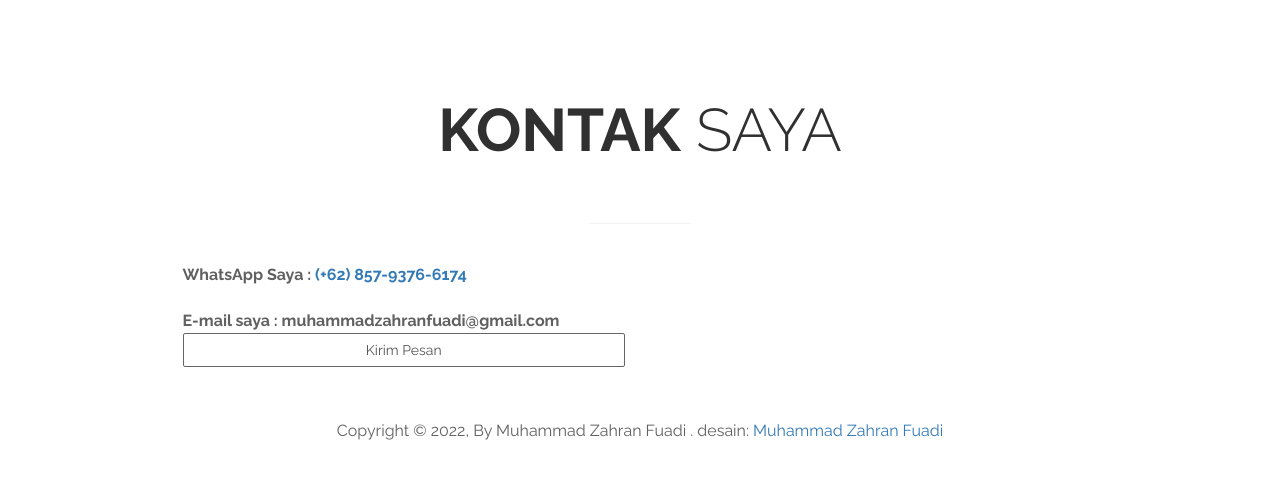
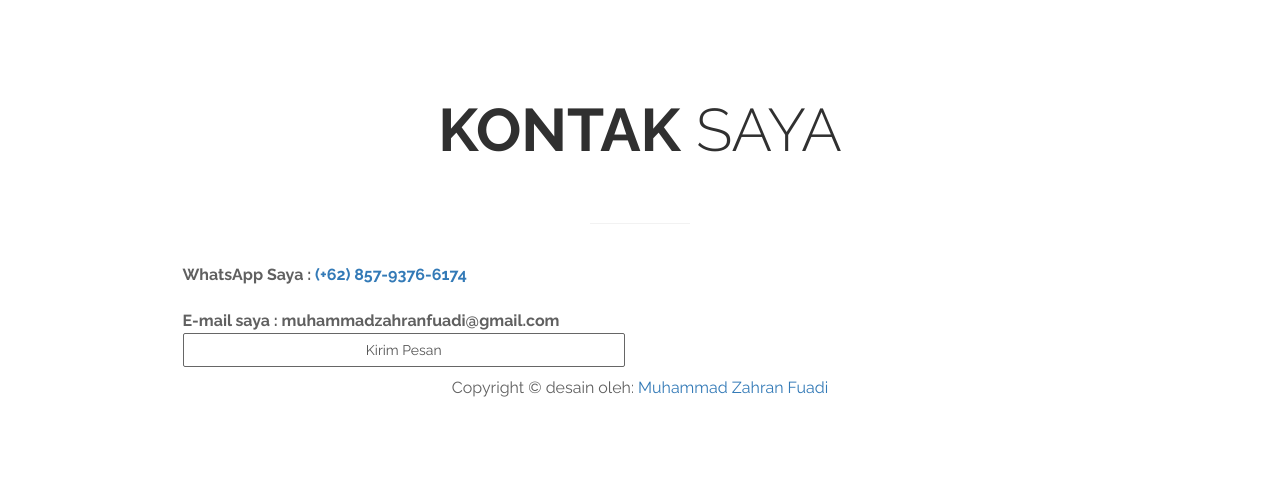
Before and after one commit to muhammadzahranfuadi27/muhammadzahranfuadi27.github.io, a plain HTML site: page index.html in a window 1280 px wide. Shown: the part 4179-4658 px from the top of the page. After the commit the page ends 4618 px from the top, so only its background shows below. Drawn offline with Linux system fonts and the light colour scheme.

Commit message:
Update index.html

```diff
--- a/index.html
+++ b/index.html
@@ -371,8 +371,9 @@ https://templatemo.com/tm-464-ultra-profile
 				</div>
 				<div class="col-md-1 col-sm-1"></div>
 				<div class="col-md-12 col-sm-12">
-					<p>Copyright &copy; 2022, By Muhammad Zahran Fuadi .
-						desain: <a target="_blank" href="https://api.whatsapp.com/send?phone=6285793766174&text=Halo%20Zahran!%0AMari%20berteman%20dengan%20saya">Muhammad Zahran Fuadi</a></p>
+					<span>Copyright &copy; <script>document.write(newDate().getFullYear());</script></span>
+
+						desain oleh: <a target="_blank" href="https://api.whatsapp.com/send?phone=6285793766174&text=Halo%20Zahran!%0AMari%20berteman%20dengan%20saya">Muhammad Zahran Fuadi</a></span>
 				</div>
 			</div>
 		</div>
```
